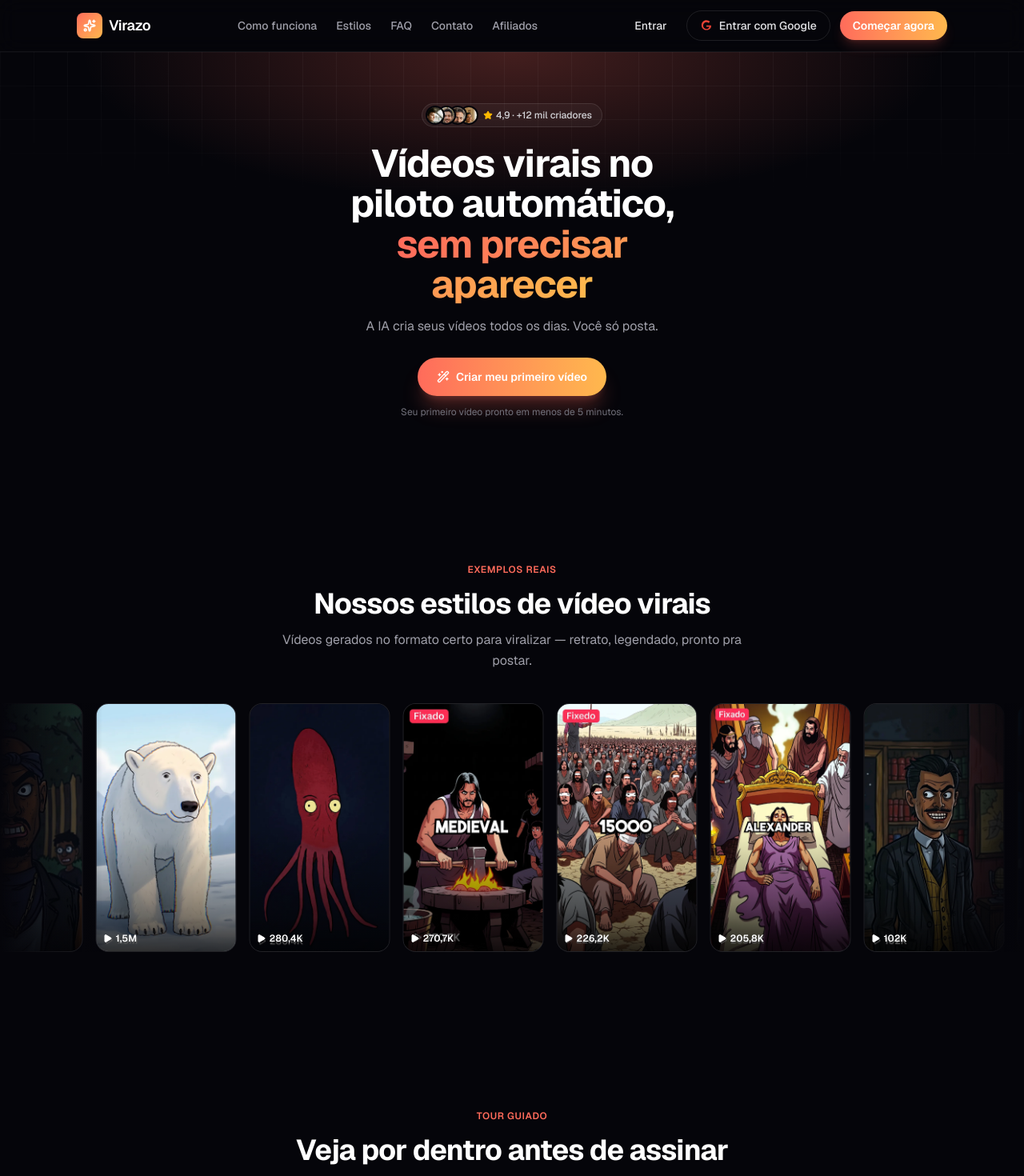
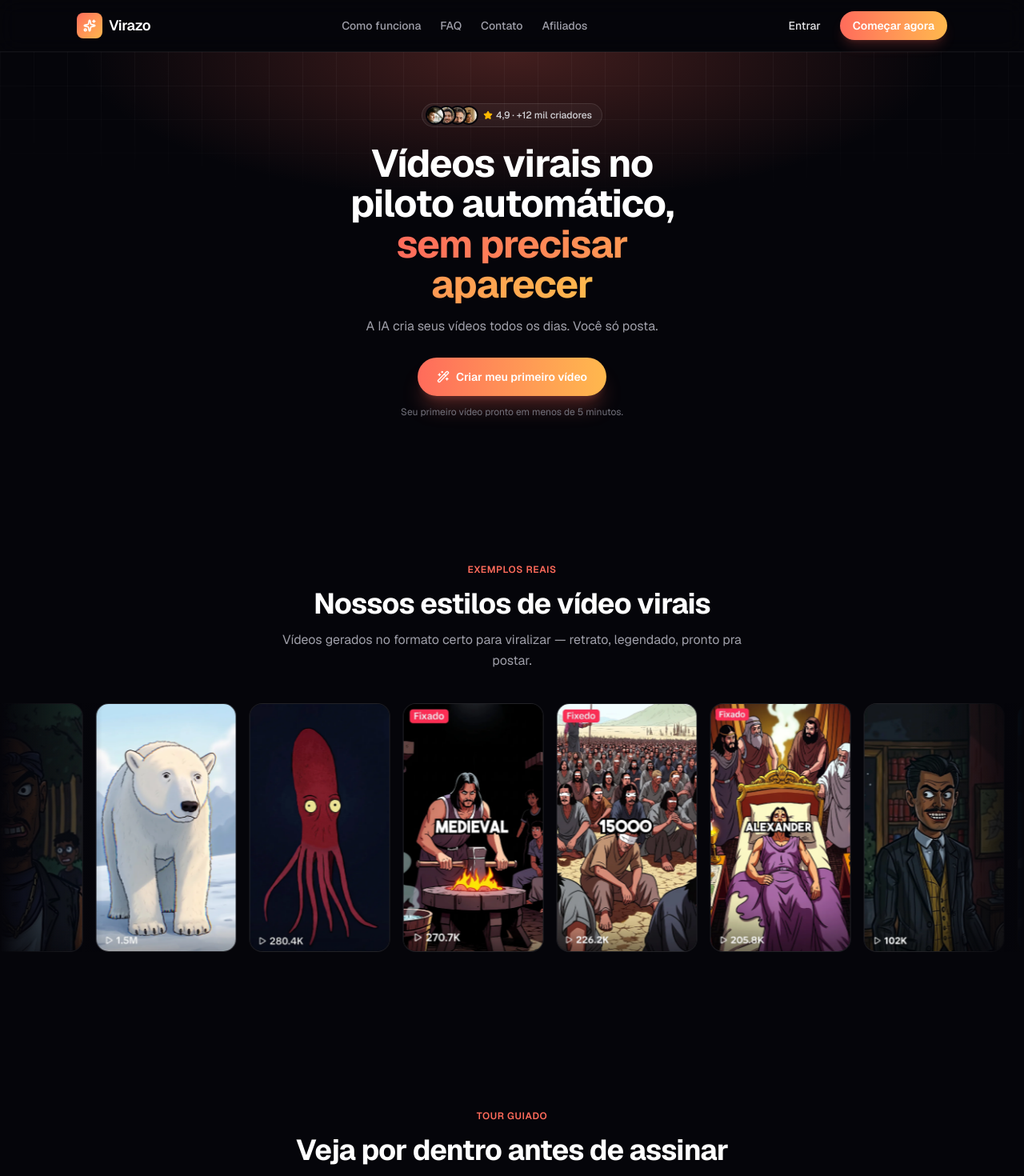
Before and after one commit to mocinhadigital/Virazo, a Next.js app: page / in a window 1280 px wide. Shown: the top 1470 px of the page at 80% size. Built offline with nearby package versions, Linux system fonts and the light colour scheme.

Commit message:
Limpa a home para seguir exatamente a ordem do AutoShortz: remove secoes extras, remove badges duplicados (ja embutidos nas imagens), simplifica header

```diff
--- a/src/app/page.tsx
+++ b/src/app/page.tsx
@@ -3,17 +3,11 @@ import Hero from "@/components/landing/Hero";
 import ViralGallery from "@/components/landing/ViralGallery";
 import GuidedTour from "@/components/landing/GuidedTour";
 import RealAccounts from "@/components/landing/RealAccounts";
-import StylesCarousel from "@/components/landing/StylesCarousel";
-import VideoStyles from "@/components/landing/VideoStyles";
-import Benefits from "@/components/landing/Benefits";
 import EarningsExamples from "@/components/landing/EarningsExamples";
 import RpmExplainer from "@/components/landing/RpmExplainer";
 import Comparison from "@/components/landing/Comparison";
 import Testimonials from "@/components/landing/Testimonials";
-import GrowthExample from "@/components/landing/GrowthExample";
-import HowItWorks from "@/components/landing/HowItWorks";
 import Faq from "@/components/landing/Faq";
-import FinalCta from "@/components/landing/FinalCta";
 import Footer from "@/components/landing/Footer";
 
 export default function Home() {
@@ -25,17 +19,11 @@ export default function Home() {
         <ViralGallery />
         <GuidedTour />
         <RealAccounts />
-        <StylesCarousel />
-        <VideoStyles />
         <EarningsExamples />
         <RpmExplainer />
         <Comparison />
         <Testimonials />
-        <Benefits />
-        <GrowthExample />
-        <HowItWorks />
         <Faq />
-        <FinalCta />
       </main>
       <Footer />
     </div>
--- a/src/components/landing/Comparison.tsx
+++ b/src/components/landing/Comparison.tsx
@@ -26,7 +26,7 @@ export default function Comparison() {
       <div className="mx-auto max-w-6xl px-4 sm:px-6 lg:px-8">
         <SectionHeading
           eyebrow="Comparativo"
-          title="Existem 3 jeitos de fazer isso"
+          title="Compare as opções"
           description="Compare o custo e o esforço de cada caminho."
         />
 
--- a/src/components/landing/EarningsExamples.tsx
+++ b/src/components/landing/EarningsExamples.tsx
@@ -1,4 +1,3 @@
-import { TrendingUp } from "lucide-react";
 import SectionHeading from "./SectionHeading";
 
 const RPM_USD = 1.0;
@@ -43,11 +42,6 @@ export default function EarningsExamples() {
                   className="absolute inset-0 h-full w-full object-cover"
                   loading="lazy"
                 />
-                <div className="absolute inset-0 bg-black/10" />
-                <span className="absolute left-2 top-2 flex items-center gap-1 rounded-full bg-black/40 px-2 py-0.5 text-[10px] font-semibold text-white backdrop-blur-sm">
-                  <TrendingUp className="h-3 w-3" />
-                  {formatViews(views)}
-                </span>
               </div>
               <div className="p-3">
                 <p className="text-[11px] text-zinc-500">
--- a/src/components/landing/Header.tsx
+++ b/src/components/landing/Header.tsx
@@ -20,12 +20,6 @@ export default function Header() {
             className="text-sm font-medium text-zinc-400 transition-colors hover:text-white"
           >
             Como funciona
-          </Link>
-          <Link
-            href="/#estilos-visuais"
-            className="text-sm font-medium text-zinc-400 transition-colors hover:text-white"
-          >
-            Estilos
           </Link>
           <Link
             href="/#faq"
@@ -55,13 +49,6 @@ export default function Header() {
             Entrar
           </Link>
           <Link
-            href="/login"
-            className="hidden items-center gap-2 rounded-full border border-white/10 px-4 py-2 text-sm font-medium text-zinc-200 transition-colors hover:bg-white/5 sm:flex"
-          >
-            <GoogleIcon className="h-4 w-4" />
-            Entrar com Google
-          </Link>
-          <Link
             href="/login?mode=signup"
             className="rounded-full bg-gradient-to-r from-[#FF6B5B] to-[#FFB84D] px-4 py-2 text-sm font-semibold text-white shadow-lg shadow-[#FF6B5B]/20 transition-transform active:scale-95 sm:hover:scale-[1.03]"
           >
@@ -72,14 +59,3 @@ export default function Header() {
     </header>
   );
 }
-
-function GoogleIcon({ className }: { className?: string }) {
-  return (
-    <svg className={className} viewBox="0 0 24 24" aria-hidden="true">
-      <path
-        fill="#EA4335"
-        d="M12 10.2v3.9h5.5c-.24 1.4-1.7 4.1-5.5 4.1-3.3 0-6-2.7-6-6.2s2.7-6.2 6-6.2c1.9 0 3.1.8 3.9 1.5l2.7-2.6C16.9 3.1 14.7 2 12 2 6.9 2 2.8 6.1 2.8 11.2S6.9 20.4 12 20.4c6.9 0 8.9-4.8 8.9-7.3 0-.5-.1-.9-.1-1.3H12z"
-      />
-    </svg>
-  );
-}
--- a/src/components/landing/ViralGallery.tsx
+++ b/src/components/landing/ViralGallery.tsx
@@ -1,20 +1,19 @@
-import { Play } from "lucide-react";
 import SectionHeading from "./SectionHeading";
 
-const VIDEOS = [
-  { file: "v-32m.webp", views: "32M", pinned: true },
-  { file: "v-11-4m.webp", views: "11,4M", pinned: false },
-  { file: "v-1-5m.webp", views: "1,5M", pinned: false },
-  { file: "v-280-4k.webp", views: "280,4K", pinned: false },
-  { file: "v-270-7k.webp", views: "270,7K", pinned: false },
-  { file: "v-226-2k.webp", views: "226,2K", pinned: false },
-  { file: "v-205-8k.webp", views: "205,8K", pinned: false },
-  { file: "v-102k.webp", views: "102K", pinned: false },
-  { file: "v-64-1k.webp", views: "64,1K", pinned: false },
+const FILES = [
+  "v-32m.webp",
+  "v-11-4m.webp",
+  "v-1-5m.webp",
+  "v-280-4k.webp",
+  "v-270-7k.webp",
+  "v-226-2k.webp",
+  "v-205-8k.webp",
+  "v-102k.webp",
+  "v-64-1k.webp",
 ];
 
 export default function ViralGallery() {
-  const looped = [...VIDEOS, ...VIDEOS];
+  const looped = [...FILES, ...FILES];
 
   return (
     <section className="py-16 sm:py-24">
@@ -31,16 +30,11 @@ export default function ViralGallery() {
         <div className="pointer-events-none absolute inset-y-0 right-0 z-10 w-16 bg-gradient-to-l from-[#05050a] to-transparent sm:w-32" />
 
         <div className="animate-marquee flex w-max gap-4 hover:[animation-play-state:paused]">
-          {looped.map(({ file, views, pinned }, i) => (
+          {looped.map((file, i) => (
             <div
               key={`${file}-${i}`}
-              className="relative w-36 shrink-0 overflow-hidden rounded-2xl border border-white/10 bg-white/[0.02] sm:w-44"
+              className="w-36 shrink-0 overflow-hidden rounded-2xl border border-white/10 bg-white/[0.02] sm:w-44"
             >
-              {pinned && (
-                <span className="absolute left-2 top-2 z-10 rounded-md bg-[#FF6B5B] px-2 py-0.5 text-[10px] font-bold text-white">
-                  Fixado
-                </span>
-              )}
               {/* eslint-disable-next-line @next/next/no-img-element */}
               <img
                 src={`/assets/viral/${file}`}
@@ -48,11 +42,6 @@ export default function ViralGallery() {
                 className="aspect-[9/16] w-full object-cover"
                 loading="lazy"
               />
-              <div className="pointer-events-none absolute inset-0 bg-gradient-to-t from-black/70 via-transparent to-transparent" />
-              <div className="absolute bottom-2 left-2 flex items-center gap-1 text-xs font-semibold text-white">
-                <Play className="h-3 w-3 fill-white" />
-                {views}
-              </div>
             </div>
           ))}
         </div>
```
